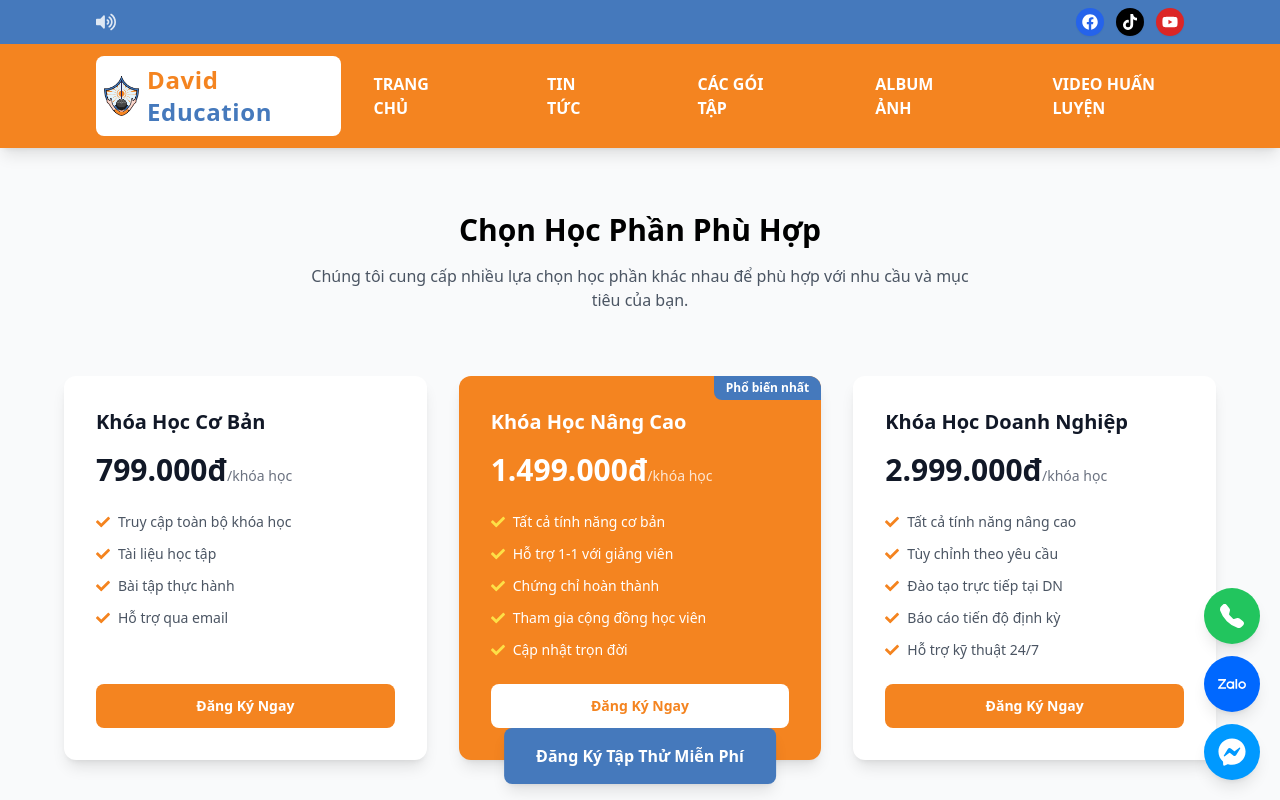
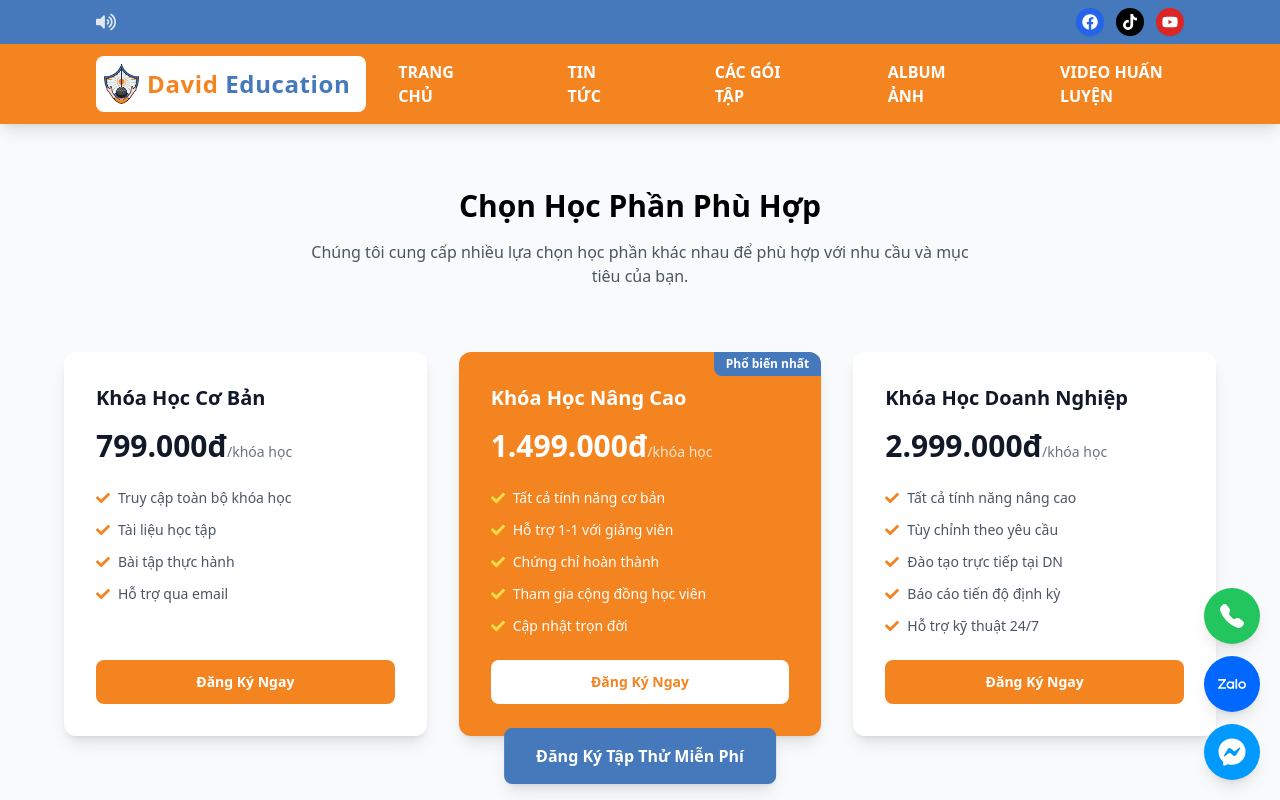
Before and after one commit to LygazGaming/david-education, a Next.js app: page /training-packages in a window 1280 px wide. Shown: the top 800 px of the page. Built offline with nearby package versions, Linux system fonts and the light colour scheme.

Commit message:
Chỉnh khung trắng về giữa khi ở giao diện mobile

```diff
--- a/src/app/page.js
+++ b/src/app/page.js
@@ -66,7 +66,7 @@ export default function Home() {
   return (
     <main className="min-h-screen">
       <section className="hero-section relative">
-        <Slider {...SLIDER_SETTINGS} className="slider-wrapper">
+      <Slider {...SLIDER_SETTINGS} className="slider-wrapper">
           {SLIDER_IMAGES.map((img, index) => (
             <div key={index} className="relative">
               <img
--- a/src/components/Header.js
+++ b/src/components/Header.js
@@ -11,11 +11,20 @@ const Header = () => {
 
   return (
     <header className="bg-primary p-3 px-4 md:px-[6rem] flex items-center justify-between relative z-50 shadow-lg">
-      <div className="flex items-center">
-        <div className="flex items-center bg-white h-full p-2 pr-4 rounded-lg hover:shadow-md transition-all duration-300">
-          <img src="/logo.png" alt="David Education Logo" className="h-8 md:h-10 mr-2 transform hover:scale-105 transition-transform duration-300" />
-          <h1 className="text-[#f48420] text-xl md:text-2xl font-bold tracking-wide">David <span className="text-[#4579bc]">Education</span></h1>
+      <div className="flex items-center w-full">
+        {/* Khung trắng căn giữa trên mobile */}
+        <div className="flex items-center bg-white h-full p-2 pr-4 rounded-lg hover:shadow-md transition-all duration-300 md:flex-none md:w-auto mx-auto md:mx-0">
+          <img
+            src="/logo.png"
+            alt="David Education Logo"
+            className="h-8 md:h-10 mr-2 transform hover:scale-105 transition-transform duration-300"
+          />
+          <h1 className="text-[#f48420] text-xl md:text-2xl font-bold tracking-wide">
+            David <span className="text-[#4579bc]">Education</span>
+          </h1>
         </div>
+
+        {/* Menu desktop */}
         <nav className="hidden md:block ml-8">
           <ul className="flex space-x-4 lg:space-x-24">
             <li>
@@ -93,9 +102,7 @@ const Header = () => {
 
       {/* Mobile menu */}
       <div
-        className={`absolute top-full left-0 right-0 bg-primary md:hidden transform transition-all duration-300 shadow-lg ${
-          isOpen ? 'translate-y-0 opacity-100' : '-translate-y-2 opacity-0 pointer-events-none'
-        }`} // Đã loại bỏ rounded-lg
+        className={`absolute top-full left-0 right-0 bg-primary md:hidden transform transition-all duration-300 shadow-lg ${isOpen ? 'translate-y-0 opacity-100' : '-translate-y-2 opacity-0 pointer-events-none'}`}
       >
         <ul className="flex flex-col items-center py-4">
           <li className="my-2 w-full text-center transition-transform duration-300 transform hover:scale-105">
```
